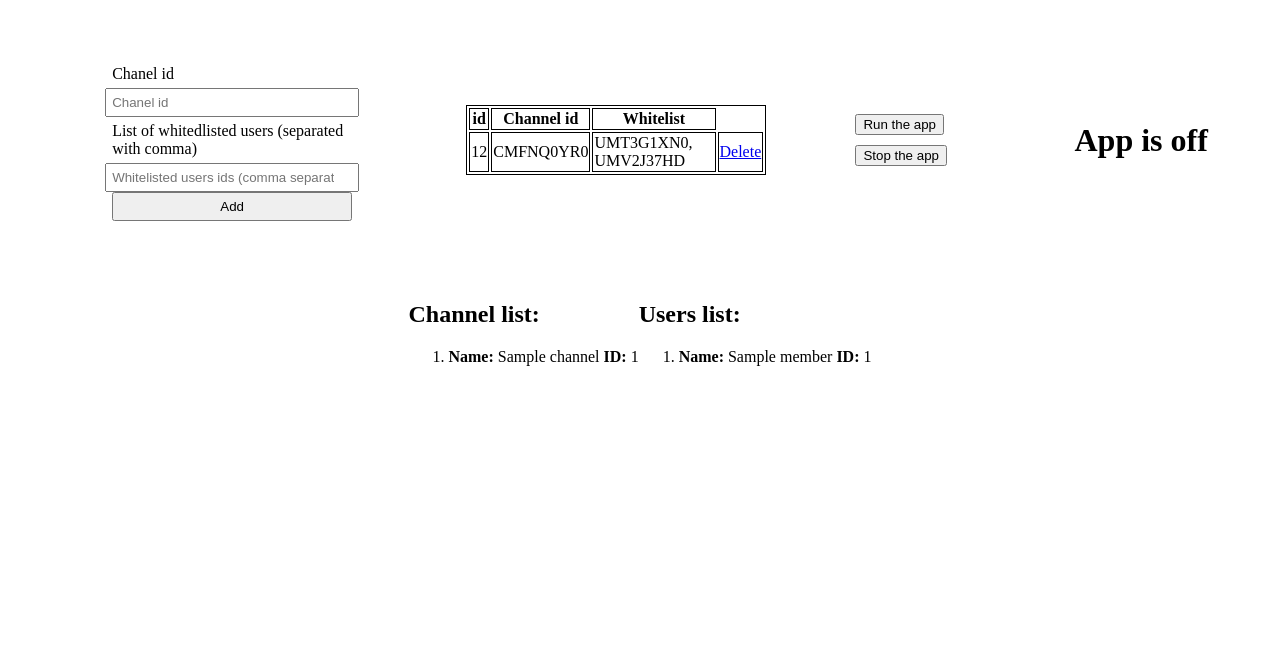
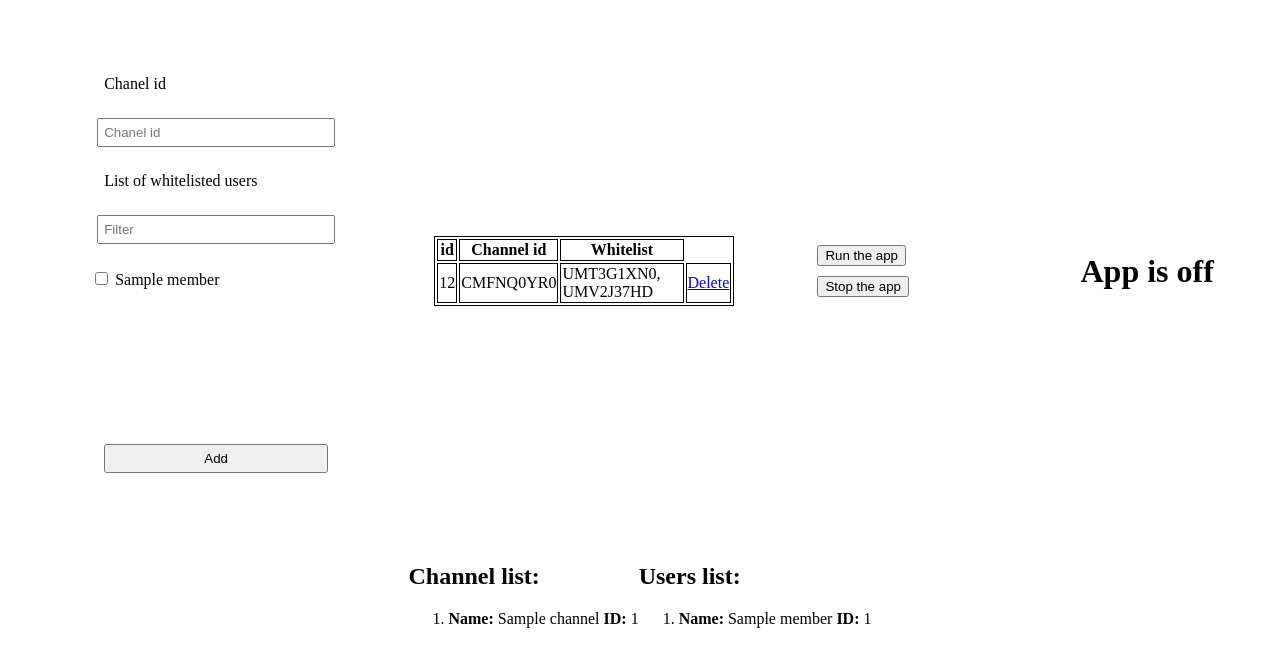
Before and after one commit to asmelkowski/slack_readonly_hack, a Flask app: page / in a window 1280 px wide. Shown: the part 107-774 px from the top of the page. Run offline with Flask 2, Linux system fonts and the light colour scheme; data comes from the database, SQL or seed files in the repository; both versions use the stored data as it was after the commit; a database or web service that is not in the repository returns one stand-in record (values such as "Sample title"); data that the repository does not hold is empty.

Commit message:
Changed white list input from text to checkbox (with custom filtering with vanilla js)

```diff
--- a/main.py
+++ b/main.py
@@ -91,7 +91,7 @@ def handle_data():
         try:
             with app.app_context():
                 channel = request.form['channels']
-                whitelist = request.form['whitelist']
+                whitelist = ",".join([x for x in request.form.keys() if x != 'channels'])
                 conn = get_db()
                 conn.row_factory = sqlite3.Row
                 cur = conn.cursor()
@@ -119,6 +119,7 @@ def handle_data():
                 return redirect('/')
         except Exception as e:
             print(e)
+            return redirect("/")
     elif request.method == 'GET':
         create_table()
         all_data_dict = get_all_data_from_db()
--- /dev/null
+++ b/static/scripts.js
@@ -0,0 +1,25 @@
+window.onload = function() {
+    const filter_input = document.querySelector("#filter_input");
+    // const filter_list = document.querySelector("#filter_list");
+    // const filter_options = document.querySelectorAll(".filter_option");
+    const checkbox_options = document.querySelectorAll(".checkbox-option")
+    filter_input.addEventListener('keyup', function() {
+        filter_func(this.value, checkbox_options);
+    })
+    filter_input.addEventListener('focus', function() {
+        this.value = "";
+        filter_func(this.value, checkbox_options);
+    })
+
+}
+
+function filter_func(input_value, option_list) {
+    option_list.forEach((element) => {
+        if(!element.innerText.includes(input_value)){
+            element.style.display = "none";
+        }
+        if(element.innerText.includes(input_value) || input_value == ''){
+            element.style.display = '';
+        }
+    })
+}
--- a/static/styles.css
+++ b/static/styles.css
@@ -17,13 +17,17 @@ header {
     align-items: center;
 }
 
+.container > form > * {
+    margin: 10px;
+}
+
 
 table, th, tr, td {
     border: 1px solid black;
 }
 
 .panel {
-    min-width: 150px;
+    min-width: 200px;
     max-width: 300px;
     margin: 10px;
 }
@@ -39,3 +43,11 @@ table, th, tr, td {
     justify-content: center;
     align-items: center;
 }
+
+#checkbox {
+    min-width: 250px;
+    max-width: 300px;
+    min-height: 150px;
+    max-height: 200px;
+    overflow: scroll;
+}
--- a/templates/index.html
+++ b/templates/index.html
@@ -18,19 +18,22 @@
     <div class="container">
         <form id="add_channel" class="panel" action="channels" method="POST">
             <label for="channel">Chanel id</label>
-            <input type="text" name="channels" placeholder="Chanel id" list='channel_list' required/>
+            <input type="text" name="channels" placeholder="Chanel id" list='channel_list' required autocomplete="off"/>
             <datalist id="channel_list">
                 {% for channel in channels %}
                 <option value="{{ channel.id }}">{{ channel.name }}</option>
                 {% endfor %}
             </datalist>
-            <label for="whitelist">List of whitedlisted users (separated with comma)</label>
-            <input type="text" name="whitelist" placeholder="Whitelisted users ids (comma separated)" list='users_list'/>
-            <datalist id="users_list">
-                    {% for user in users %}
-                    <option value="{{ user.id }}">{{ user.name }}</option>
-                    {% endfor %}
-                </datalist>
+            <label for="whitelist">List of whitelisted users</label>
+            <input type="text" id="filter_input" placeholder="Filter" autocomplete="off">
+            <div id="checkbox">
+                {% for user in users %}
+                <div class="checkbox-option">
+                    <input type="checkbox" id="{{ user.name }}" name="{{ user.id }}">
+                    <label for="{{ user.name }}">{{ user.name }}</label>
+                </div>
+                {% endfor %}
+            </div>
             <button type="submit" id='submit-btn'>Add</button>
         </form>
         <table class="panel" id="table">
```
Also changed, not shown: database.db.
